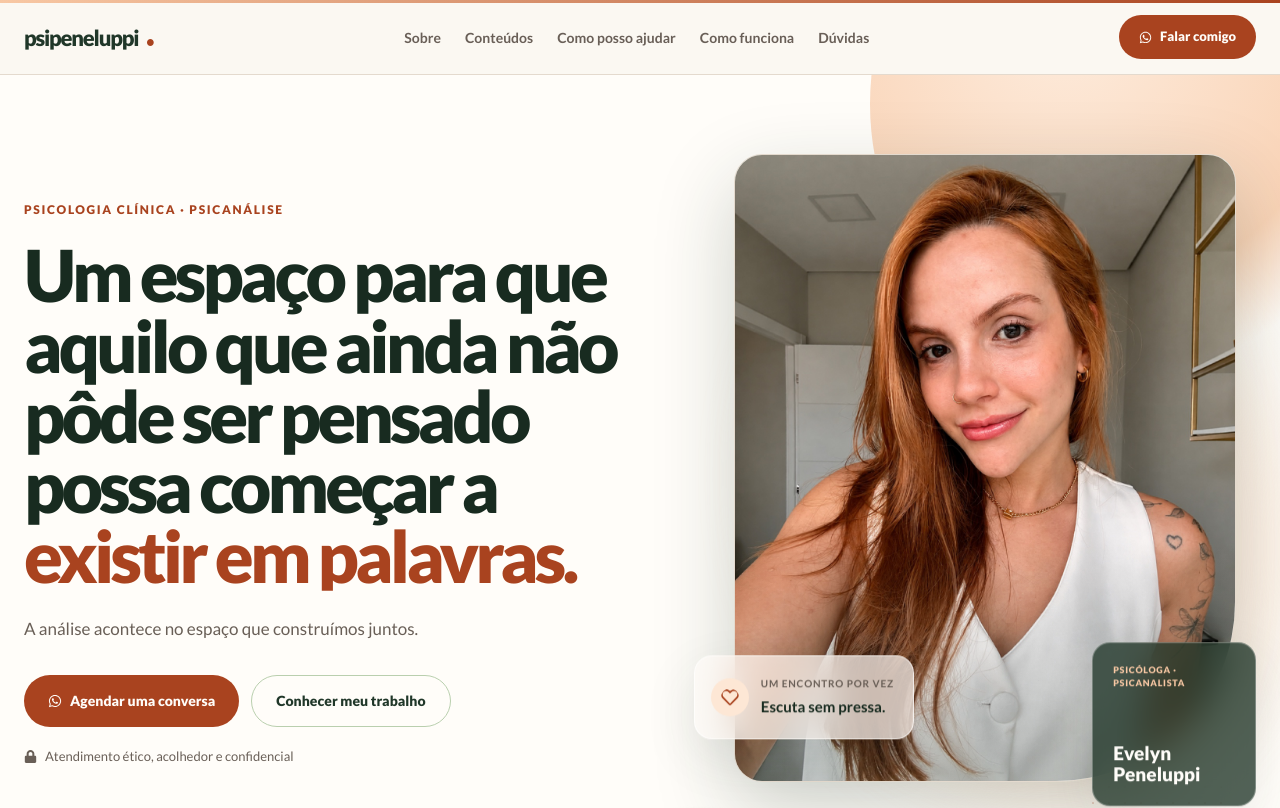
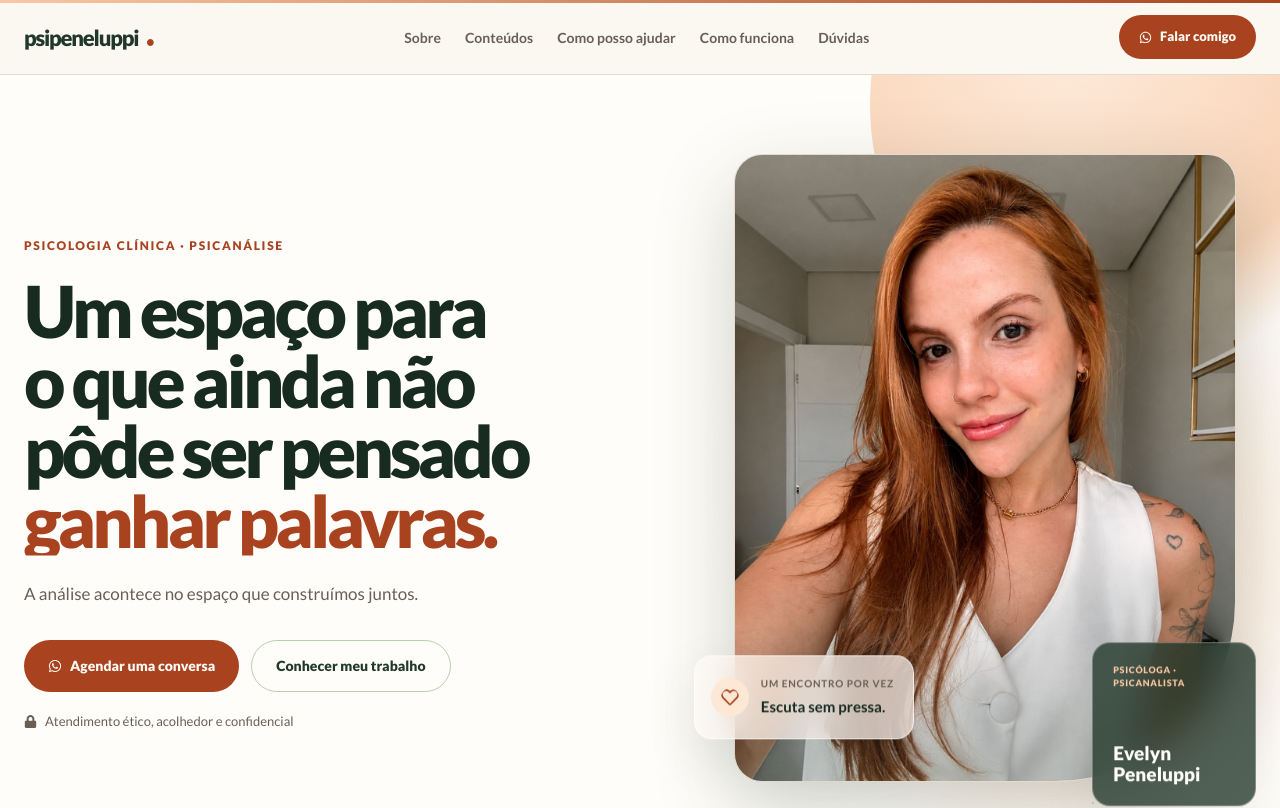
Before and after one commit to igorteufel/site-evelyn, a React (Create React App) app: page / in a window 1280 px wide. Shown: the top 808 px of the page. Built offline with nearby package versions, Linux system fonts and the light colour scheme.

Commit message:
Encurta chamada principal do banner

```diff
--- a/src/components/hero/index.jsx
+++ b/src/components/hero/index.jsx
@@ -18,7 +18,7 @@ export default function Hero() {
       <S.Inner>
         <MotionCopy {...revealState} variants={stagger}>
           <motion.p variants={reveal} className="eyebrow">Psicologia clínica · Psicanálise</motion.p>
-          <motion.h1 variants={revealMask}>Um espaço para que aquilo que ainda não pôde ser pensado possa começar a <em>existir em palavras.</em></motion.h1>
+          <motion.h1 variants={revealMask}>Um espaço para o que ainda não pôde ser pensado <em>ganhar palavras.</em></motion.h1>
           <motion.p variants={reveal} className="lead">A análise acontece no espaço que construímos juntos.</motion.p>
           <motion.div variants={reveal} className="actions">
             <S.PrimaryAction href={WHATSAPP_URL} target="_blank" rel="noreferrer"><FaWhatsapp aria-hidden="true" /> Agendar uma conversa</S.PrimaryAction>
```
Also changed, not shown: 1 other file (tests, documents, lock files or other folders).
